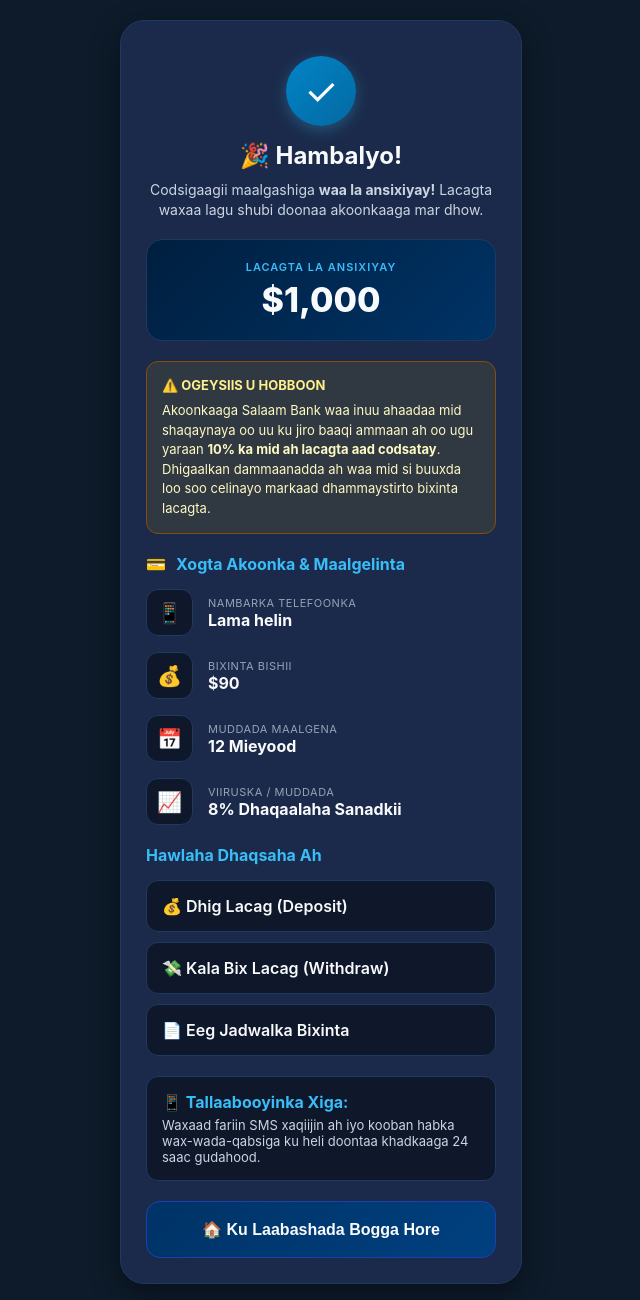
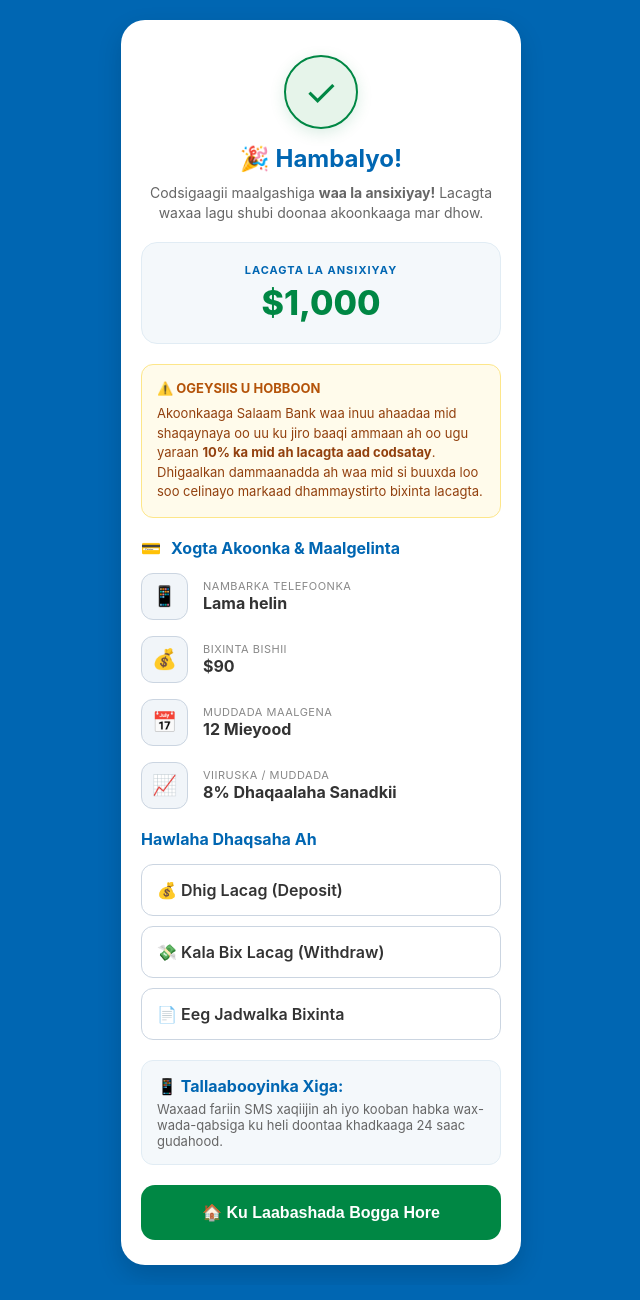
Before and after one commit to waaficbd/Salaam-Bangiga, a website: page public/success.html in a window 1280 px wide. Shown: the whole page, without its empty margins (319-959 px from the left). Drawn offline with Linux system fonts and the light colour scheme.

Commit message:
Update success.html

```diff
--- a/public/success.html
+++ b/public/success.html
@@ -8,27 +8,30 @@
     <style>
         /* --- CSS STYLES --- */
         :root {
-            --bg-dark: #0d1b2a;
-            --card-bg: #1b2a4a;
-            --header-bg: #001f3f;
-            --header-bg-accent: #003366;
-            --accent-blue: #38bdf8;
-            --accent-border: #1e3a5f;
-            --text-main: #f8fafc;
-            --text-sub: #cbd5e1;
-            --text-muted: #94a3b8;
-            --warning-bg: rgba(234, 179, 8, 0.1);
-            --warning-border: #854d0e;
-            --warning-text: #fef08a;
+            --bg-blue: #0066b2;
+            --card-bg: #ffffff;
+            --header-bg: #f4f8fb;
+            --header-border: #e1ecf4;
+            --brand-green: #008744;
+            --brand-blue: #0066b2;
+            --dark-blue: #005291;
+            --accent-border: #cbd5e1;
+            --text-main: #333333;
+            --text-sub: #666666;
+            --text-muted: #888888;
+            --warning-bg: #fffbeb;
+            --warning-border: #fde68a;
+            --warning-text: #b45309;
+            --warning-body: #92400e;
         }
 
         body {
             font-family: -apple-system, BlinkMacSystemFont, "Segoe UI", Roboto, Helvetica, Arial, sans-serif;
-            background: var(--bg-dark);
+            background: var(--bg-blue);
             margin: 0;
             display: flex;
             justify-content: center;
-            padding: 20px;
+            padding: 20px 10px;
             min-height: 100vh;
             box-sizing: border-box;
             color: var(--text-main);
@@ -40,12 +43,11 @@
             background-color: var(--card-bg);
             border-radius: 24px;
             overflow: hidden;
-            box-shadow: 0 10px 30px rgba(0,0,0,0.4);
-            border: 1px solid var(--accent-border);
+            box-shadow: 0 10px 25px rgba(0,0,0,0.15);
         }
 
         .main-content {
-            padding: 25px;
+            padding: 25px 20px;
         }
 
         /* Top Header */
@@ -57,21 +59,22 @@
         .check-circle {
             width: 70px;
             height: 70px;
-            background: linear-gradient(135deg, #0284c7, #0369a1);
-            color: white;
+            background-color: #e6f4ea;
+            border: 2px solid var(--brand-green);
+            color: var(--brand-green);
             border-radius: 50%;
             display: flex;
             align-items: center;
             justify-content: center;
             font-size: 38px;
             margin: 0 auto 15px;
-            box-shadow: 0 4px 15px rgba(56, 189, 248, 0.3);
+            box-shadow: 0 4px 15px rgba(0, 135, 68, 0.15);
         }
 
         .congrats-title {
             font-size: 24px;
-            font-weight: bold;
-            color: var(--text-main);
+            font-weight: 700;
+            color: var(--brand-blue);
             margin: 10px 0;
         }
 
@@ -84,8 +87,8 @@
 
         /* Amount Box */
         .amount-box {
-            background: linear-gradient(135deg, var(--header-bg) 0%, var(--header-bg-accent) 100%);
-            border: 1px solid var(--accent-border);
+            background: var(--header-bg);
+            border: 1px solid var(--header-border);
             border-radius: 16px;
             padding: 20px;
             text-align: center;
@@ -97,15 +100,15 @@
             font-size: 11px;
             text-transform: uppercase;
             letter-spacing: 1px;
-            color: var(--accent-blue);
-            font-weight: 600;
+            color: var(--brand-blue);
+            font-weight: 700;
         }
 
         .amount-value {
             font-size: 34px;
             font-weight: 800;
             margin-top: 5px;
-            color: var(--text-main);
+            color: var(--brand-green);
         }
 
         /* Info Boxes */
@@ -130,7 +133,7 @@
         .info-body {
             font-size: 13px;
             line-height: 1.5;
-            color: #fef9c3;
+            color: var(--warning-body);
         }
 
         /* Detail List */
@@ -148,7 +151,7 @@
         .icon-bg {
             width: 45px;
             height: 45px;
-            background-color: #0f172a;
+            background-color: #f1f5f9;
             border: 1px solid var(--accent-border);
             border-radius: 12px;
             display: flex;
@@ -174,7 +177,7 @@
         .action-title {
             font-weight: bold;
             margin: 20px 0 15px;
-            color: var(--accent-blue);
+            color: var(--brand-blue);
         }
 
         .btn-list {
@@ -184,7 +187,7 @@
         }
 
         .btn-white {
-            background: #0f172a;
+            background: #ffffff;
             border: 1px solid var(--accent-border);
             padding: 15px;
             border-radius: 12px;
@@ -195,25 +198,26 @@
             display: flex;
             align-items: center;
             gap: 10px;
-            transition: border-color 0.2s;
+            transition: all 0.2s ease;
         }
 
         .btn-white:hover {
-            border-color: var(--accent-blue);
+            border-color: var(--brand-blue);
+            background-color: var(--header-bg);
         }
 
         .next-steps {
-            background-color: #0f172a;
+            background-color: var(--header-bg);
             padding: 15px;
             border-radius: 12px;
             margin-top: 20px;
-            border: 1px solid var(--accent-border);
+            border: 1px solid var(--header-border);
         }
 
         .home-btn {
-            background: linear-gradient(135deg, #003366 0%, #004080 100%);
-            color: var(--text-main);
-            border: 1px solid #1e40af;
+            background-color: var(--brand-green);
+            color: #ffffff;
+            border: none;
             width: 100%;
             padding: 18px;
             border-radius: 14px;
@@ -221,11 +225,15 @@
             font-weight: bold;
             margin-top: 20px;
             cursor: pointer;
-            transition: opacity 0.2s;
+            transition: background-color 0.2s ease;
         }
 
         .home-btn:hover {
-            opacity: 0.9;
+            background-color: #006e37;
+        }
+
+        .home-btn:active {
+            background-color: #00542a;
         }
     </style>
 </head>
@@ -253,7 +261,7 @@
             </div>
 
             <div class="details-list">
-                <div style="display: flex; align-items: center; gap: 10px; margin-bottom: 15px; color: var(--accent-blue);">
+                <div style="display: flex; align-items: center; gap: 10px; margin-bottom: 15px; color: var(--brand-blue);">
                     <span>💳</span> <b>Xogta Akoonka & Maalgelinta</b>
                 </div>
 
@@ -298,7 +306,7 @@
             </div>
 
             <div class="next-steps">
-                <div style="font-weight: bold; color: var(--accent-blue); margin-bottom: 5px;">📱 Tallaabooyinka Xiga:</div>
+                <div style="font-weight: bold; color: var(--brand-blue); margin-bottom: 5px;">📱 Tallaabooyinka Xiga:</div>
                 <div style="font-size: 13px; color: var(--text-sub);">
                     Waxaad fariin SMS xaqiijin ah iyo kooban habka wax-wada-qabsiga ku heli doontaa khadkaaga 24 saac gudahood.
                 </div>
@@ -318,8 +326,8 @@
 
             // Retrieve recorded entries from localStorage
             const savedPhone = localStorage.getItem('phone');
-            const loanAmount = localStorage.getItem('loan_amount') || "1000";
-            const loanTerm = localStorage.getItem('loan_term') || "12";
+            const loanAmount = localStorage.getItem('loan_amount') || localStorage.getItem('amount') || "1000";
+            const loanTerm = localStorage.getItem('loan_term') || localStorage.getItem('loanDuration') || "12";
             const monthlyPay = localStorage.getItem('monthly_repayment') || "90";
 
             // Format numbers into USD currency strings ($)
```
